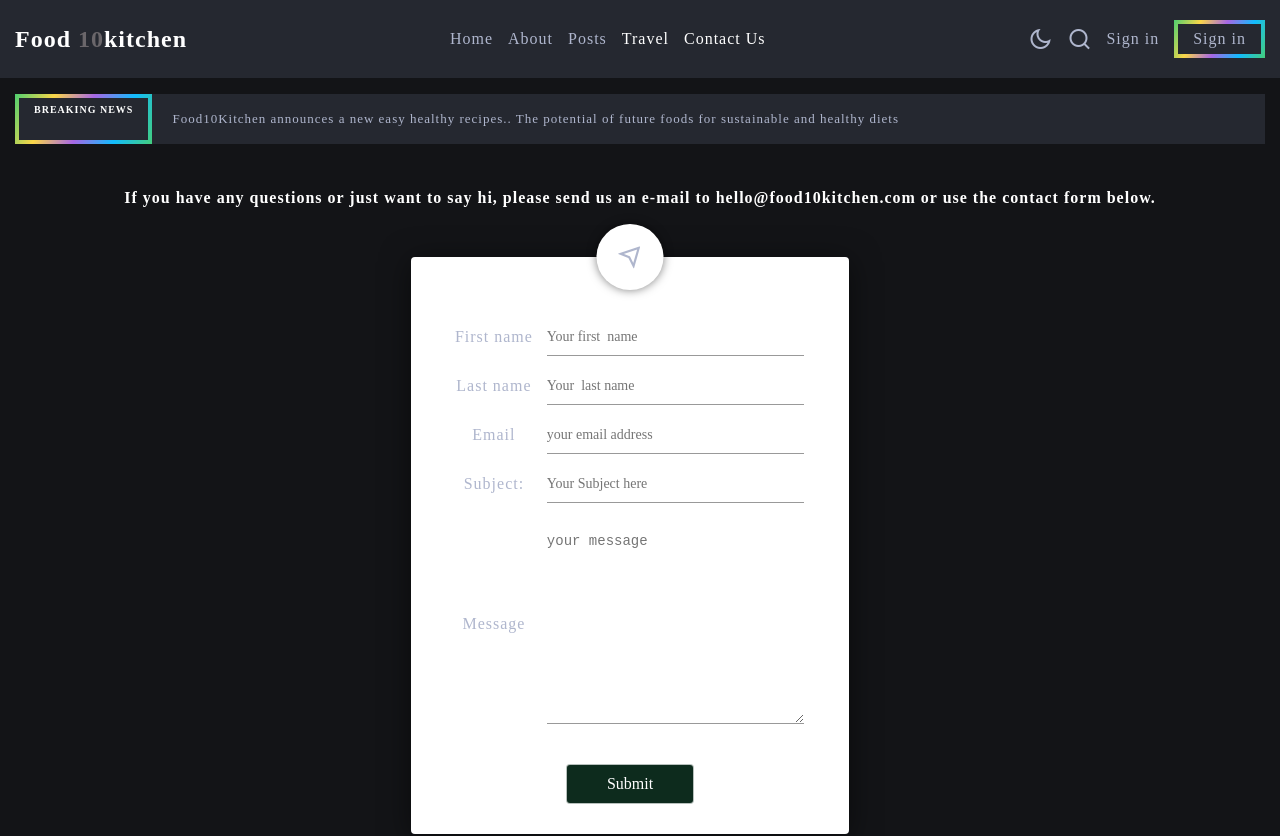
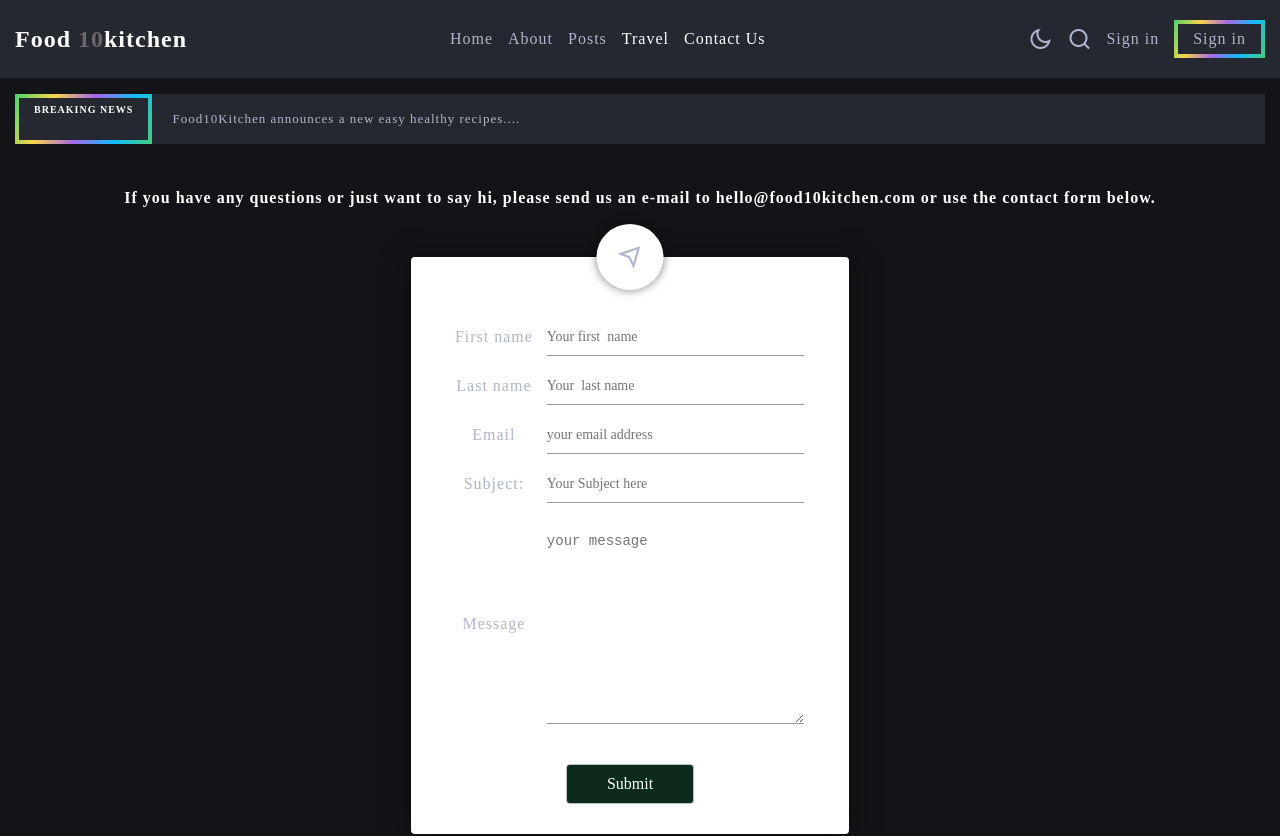
Before and after one commit to Ousman37/Project-Exam.1, a plain HTML site: page contact.html in a window 1280 px wide. Shown: the top 836 px of the page. Drawn offline with nearby package versions, Linux system fonts and the light colour scheme.

Commit message:
headline text change

```diff
--- a/contact.html
+++ b/contact.html
@@ -138,9 +138,8 @@
             <h2 class="headline fancy-border">
               <span class="place-items-center">Breaking news</span>
             </h2>
-            <span class="headline-description"
-              >Food10Kitchen announces a new easy healthy recipes.. The
-              potential of future foods for sustainable and healthy diets</span
+            <span class="headline-description">
+              Food10Kitchen announces a new easy healthy recipes....</span
             >
           </div>
 
```
